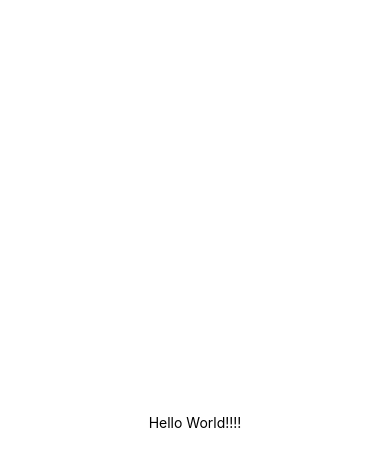
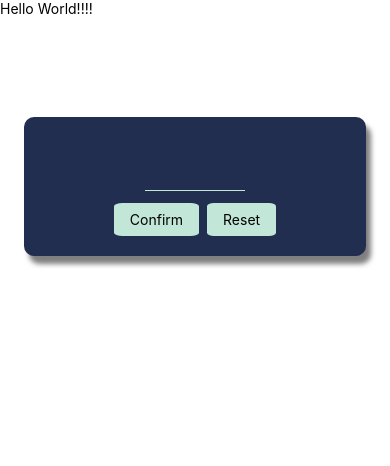
Before and after one commit to Mjthunder88/guessing-game-RN-practice, a React Native app: screen / in a window 390 px wide. Shown: the top 466 px of the page. Built offline with nearby package versions, Linux system fonts and the light colour scheme.

Commit message:
added styling and started the coding the main screen

```diff
--- a/App.js
+++ b/App.js
@@ -1,20 +1,18 @@
-import { StatusBar } from 'expo-status-bar';
-import { StyleSheet, Text, View } from 'react-native';
+import { StatusBar } from "expo-status-bar";
+import { StyleSheet, Text, View } from "react-native";
+
+import StartGameScreen from "./screens/StartGameScreen";
 
 export default function App() {
   return (
-    <View style={styles.container}>
-      <Text>Hello World!!!!</Text>
-      <StatusBar style="auto" />
-    </View>
+    <>
+      <StatusBar style="black" />
+      <View style={styles.container}>
+        <Text>Hello World!!!!</Text>
+        <StartGameScreen />
+      </View>
+    </>
   );
 }
 
-const styles = StyleSheet.create({
-  container: {
-    flex: 1,
-    backgroundColor: '#fff',
-    alignItems: 'center',
-    justifyContent: 'center',
-  },
-});
+const styles = StyleSheet.create({});
--- a/components/PirmaryButton.js
+++ b/components/PirmaryButton.js
@@ -1,11 +1,42 @@
-import {View, Text} from "react-native"
+import { View, Text, Pressable, StyleSheet } from "react-native";
 
-const PrimaryButton = ({}) => {
-    return (
-        <View>
-            <Text>{}</Text>
-        </View>
-    )
-}
+const PrimaryButton = ({ children }) => {
+  let cool = () => {
+    console.log("press");
+  };
+  return (
+    <View style={styles.ButtonOuterContainer}>
+      <Pressable
+        onPress={cool}
+        style={({ pressed }) =>
+          pressed
+            ? [styles.ButtonInnerContainer, styles.pressed]
+            : styles.ButtonInnerContainer
+        }
+      >
+        <Text style={styles.ButtonTxt}>{children}</Text>
+      </Pressable>
+    </View>
+  );
+};
 
-export default PrimaryButton
+const styles = StyleSheet.create({
+  ButtonOuterContainer: {
+    margin: 4,
+    borderRadius: "10%",
+    overflow: "hidden",
+  },
+  ButtonInnerContainer: {
+    backgroundColor: "#C2E7D9",
+    paddingVertical: 8,
+    paddingHorizontal: 16,
+  },
+  ButtonTxt: {
+    textAlign: "center",
+  },
+  pressed: {
+    opacity: 0.75,
+  },
+});
+
+export default PrimaryButton;
--- a/package.json
+++ b/package.json
@@ -14,7 +14,7 @@
     "expo-status-bar": "~1.4.4",
     "react": "18.2.0",
     "react-dom": "18.2.0",
-    "react-native": "0.71.3",
+    "react-native": "0.71.6",
     "react-native-web": "~0.18.11"
   },
   "devDependencies": {
--- a/screens/StartGameScreen.js
+++ b/screens/StartGameScreen.js
@@ -1,13 +1,54 @@
-import { TextInput, View, Button } from "react-native"
+import { TextInput, View, StyleSheet } from "react-native";
+
+import PrimaryButton from "../components/PirmaryButton";
 
 const StartGameScreen = () => {
   return (
-    <View>
-        <TextInput />
-        <Button title="Hello" />
+    <View style={styles.inputContainer}>
+      <TextInput
+        style={styles.numberInput}
+        maxLength={2}
+        keyboardType="number-pad"
+        autoCapitalize="none"
+        autoCorrect={false}
+      />
+      <View style={styles.ButtonContainer}>
+        <PrimaryButton>Confirm</PrimaryButton>
+        <PrimaryButton>Reset</PrimaryButton>
+      </View>
     </View>
-  )
+  );
+};
 
-}
+const styles = StyleSheet.create({
+  inputContainer: {
+    alignItems: "center",
+    padding: 16,
+    marginTop: 100,
+    marginHorizontal: 24,
+    borderRadius: 10,
+    backgroundColor: "#222E50",
+    shadowColor: "black",
+    shadowOffset: { width: 5, height: 8 },
+    shadowRadius: 5,
+    shadowOpacity: 0.5,
+  },
+  numberInput: {
+    height: 50,
+    width: 100,
+    fontSize: 32,
+    borderBottomColor: "#C2E7D9",
+    borderBottomWidth: 1.5,
+    color: "#C2E7D9",
+    marginVertical: 8,
+    fontWeight: "bold",
+    textAlign: "center",
+  },
+  ButtonContainer: {
+    justifyContent: "center",
+    alignItems: "center",
+    flexDirection: "row",
+  },
+});
 
-export default StartGameScreen
+export default StartGameScreen;
```
Also changed, not shown: 1 other file (tests, documents, lock files or other folders).
